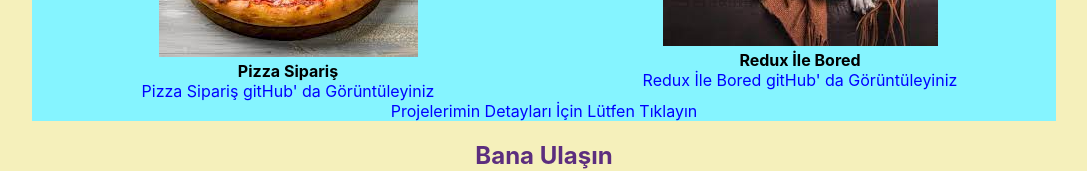
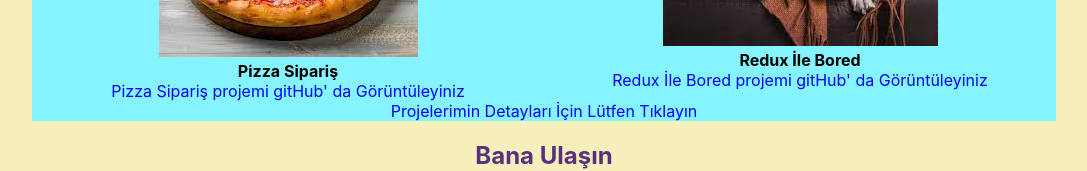
Before and after one commit to kenannaksoyy/web-sayfam, a React (Create React App) app: page / in a window 1280 px wide. Shown: the part 1242-1413 px from the top of the page, without its empty margins (96-1183 px from the left). Built offline with nearby package versions, Linux system fonts and the light colour scheme.

Commit message:
Update ProjectsHome.js

```diff
--- a/src/homeComps/ProjectsHome.js
+++ b/src/homeComps/ProjectsHome.js
@@ -16,7 +16,7 @@ export default function ProjectsHome(){
                             <img className="project-item-home-img"  src={item.img} alt="res"/><br/>
                             <strong>{item.name}</strong><br/>
                             <a href={item.gitHubLink} style={{ textDecoration: 'none',color:"blue" }}>
-                                {item.name} gitHub' da Görüntüleyiniz
+                                {item.name} projemi gitHub' da Görüntüleyiniz
                             </a>
                         </div>
                     )
```
